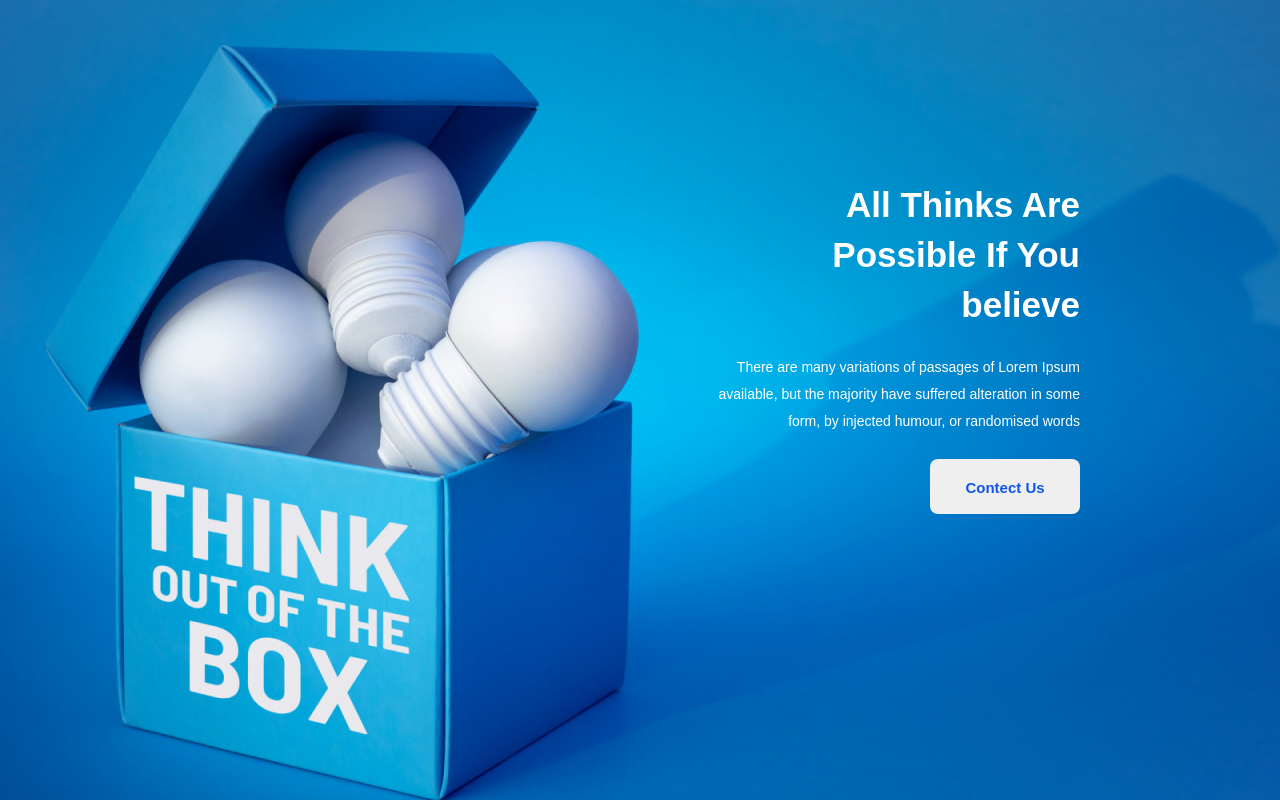
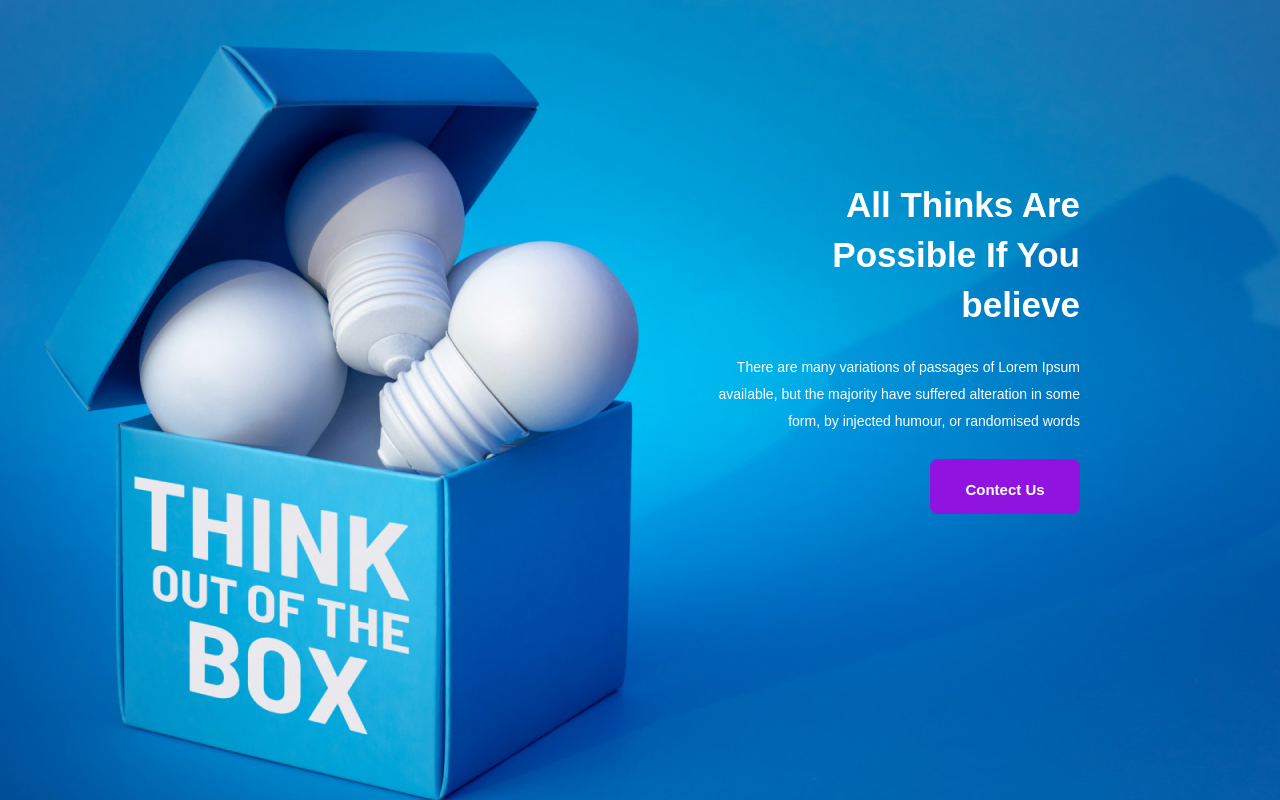
Before and after one commit to Miftahulislam2001/assignment_1_project, a plain HTML site: page index.html in a window 1280 px wide. In both pictures the pointer is over the button "Contect Us". Shown: the top 800 px of the page. Drawn offline with Linux system fonts and the light colour scheme.

Commit message:
styles add

```diff
--- a/styles/style.css
+++ b/styles/style.css
@@ -48,6 +48,14 @@
     font-weight: 600;
     padding: 20px;
     font-size: 15px;
+    transform: 0.1;
+}
+
+.btn-primary:hover{
+    background-color: #9113df;
+    color: #ffffff;
+    padding: 22px;
+    transition: transform .2s;
 }
 
 .main,
```
